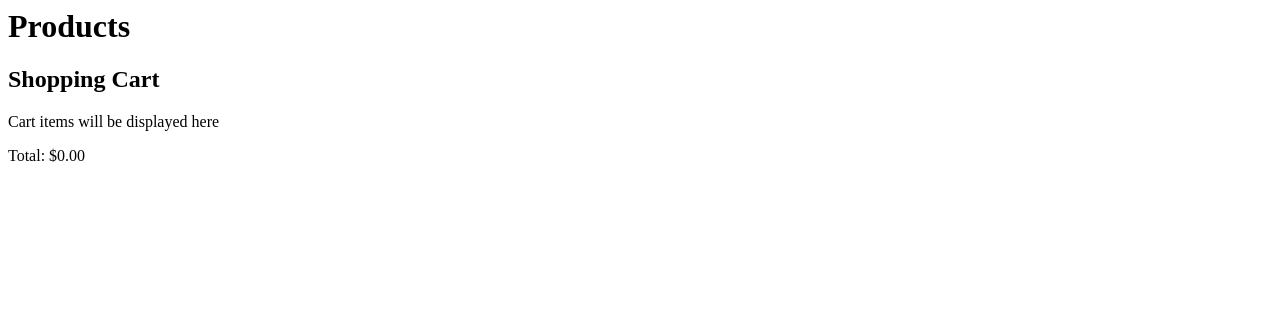
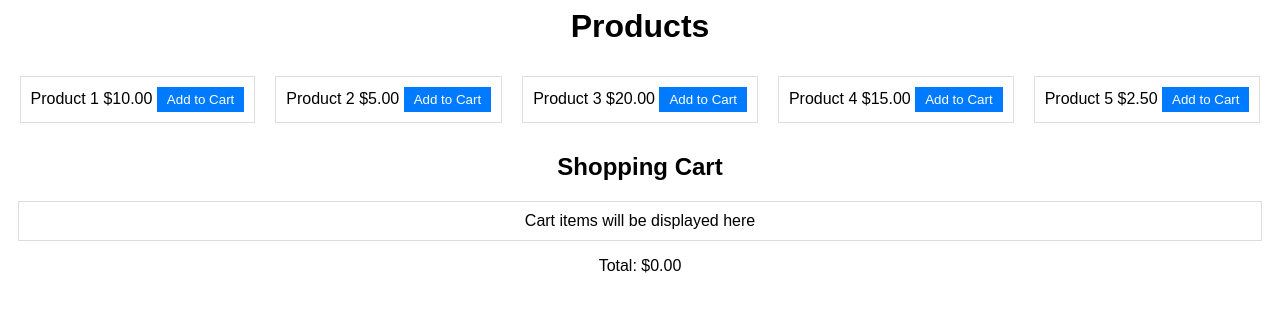
Before and after one commit to NandhuTee/4-Items_in_the-_cart, a plain HTML site: page index.html in a window 1280 px wide. Drawn offline with Linux system fonts and the light colour scheme.

Commit message:
link with css and JS

```diff
--- a/index.html
+++ b/index.html
@@ -1,5 +1,5 @@
 <!-- html code goes here -->
-
+<head>   <link rel="stylesheet" href="Style.css"></head>
 <h1>Products</h1>
 
 <div class="products"></div>
@@ -8,3 +8,4 @@
     Cart items will be displayed here
 </div>
 <p>Total: <span id="total">$0.00</span></p>
+<script src="mainjs.js"></script>
```
